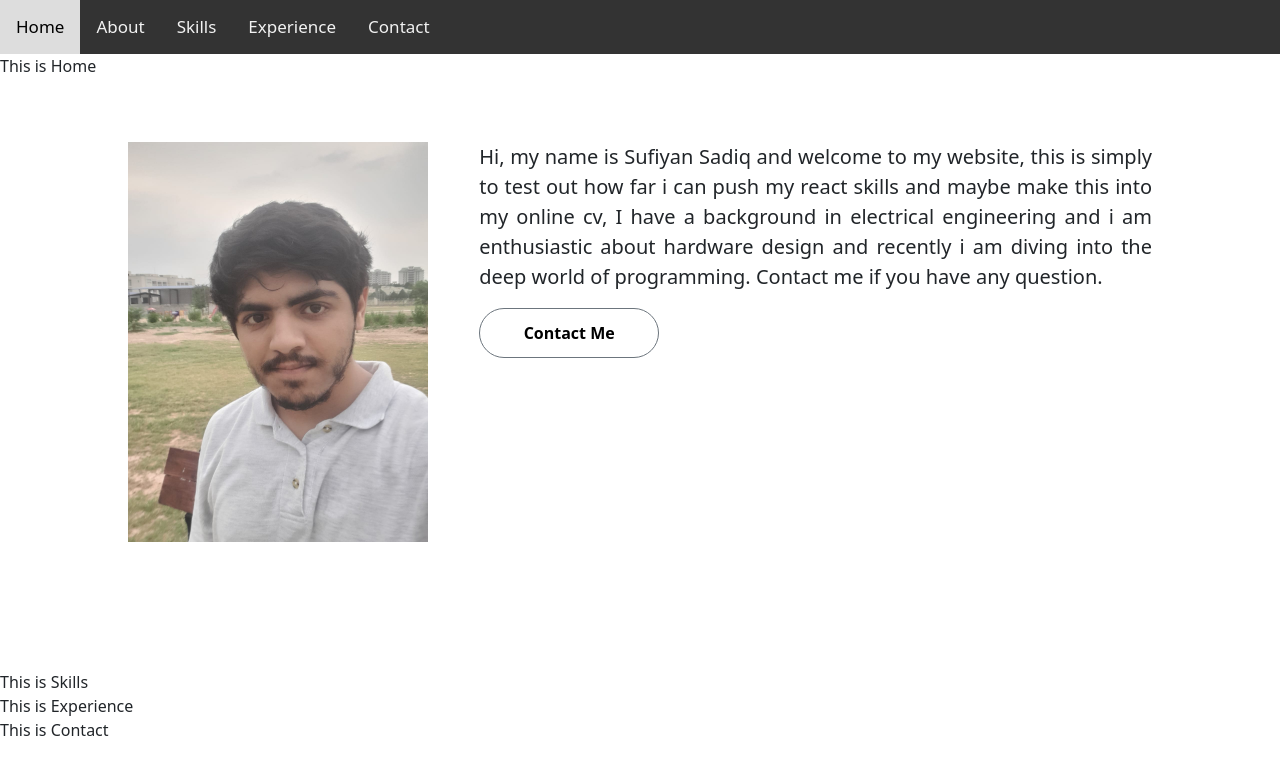
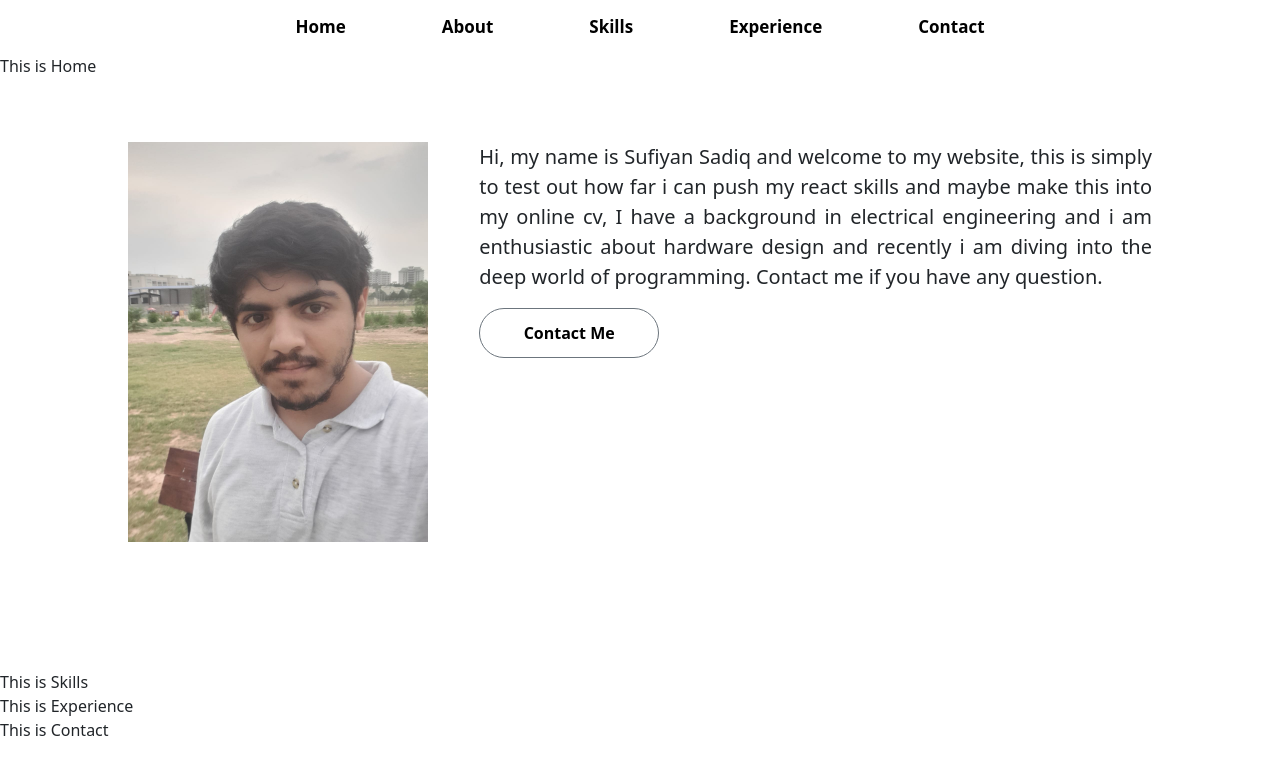
Before and after one commit to Sufiyan2003/testing-application, a React (Create React App) app: page / in a window 1280 px wide. Shown: the top 774 px of the page. Built offline with nearby package versions, Linux system fonts and the light colour scheme.

Commit message:
improve topnav

```diff
--- a/src/assets/Header.css
+++ b/src/assets/Header.css
@@ -1,11 +1,15 @@
 .topnav {
+  display: flex;
   overflow: hidden;
-  background-color: #333;
+  color: black;
+  justify-content: center;
+  gap: 5%;
 }
 
 .topnav a {
   float: left;
-  color: #f2f2f2;
+  color: black;
+  font-weight: bold;
   text-align: center;
   padding: 14px 16px;
   text-decoration: none;
@@ -13,8 +17,12 @@
 }
 
 .topnav a:hover {
-  background-color: #ddd;
-  color: black;
+  background-color: black;
+  color: white;
+  font-size: 20px;
+  border-radius: 30px;
+  width: 10%;
+  height: 80%;
 }
 
 .topnav a.active {
```
